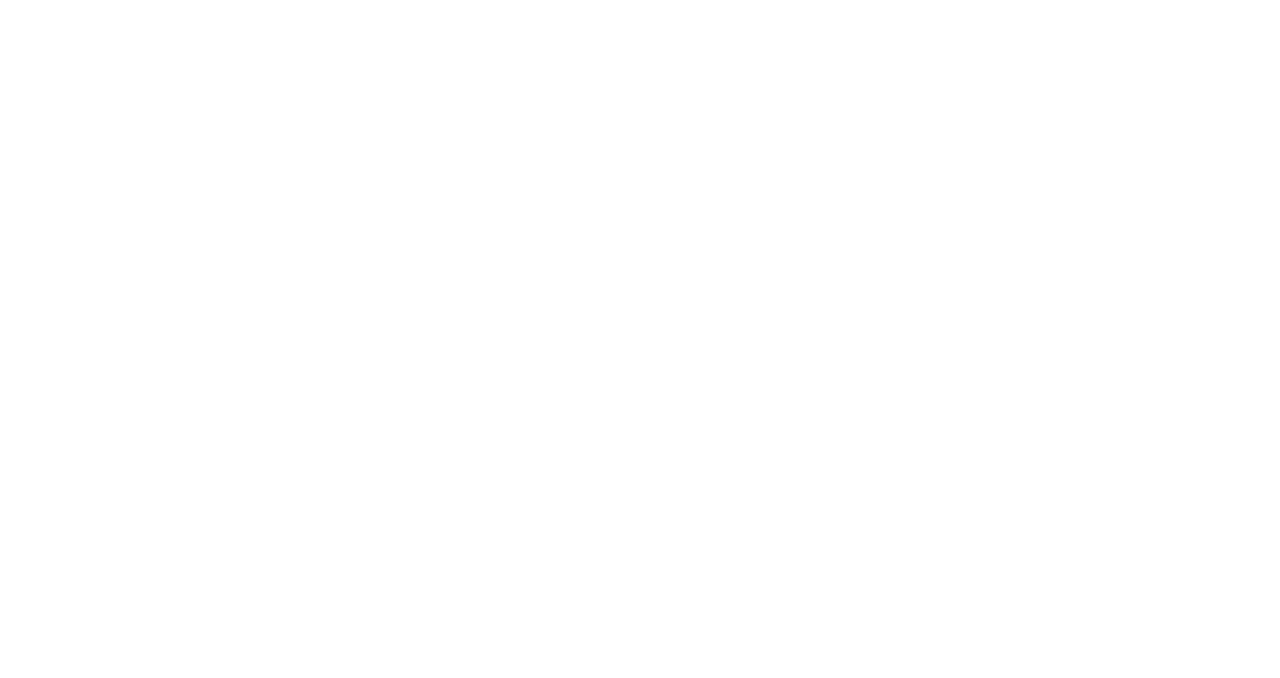
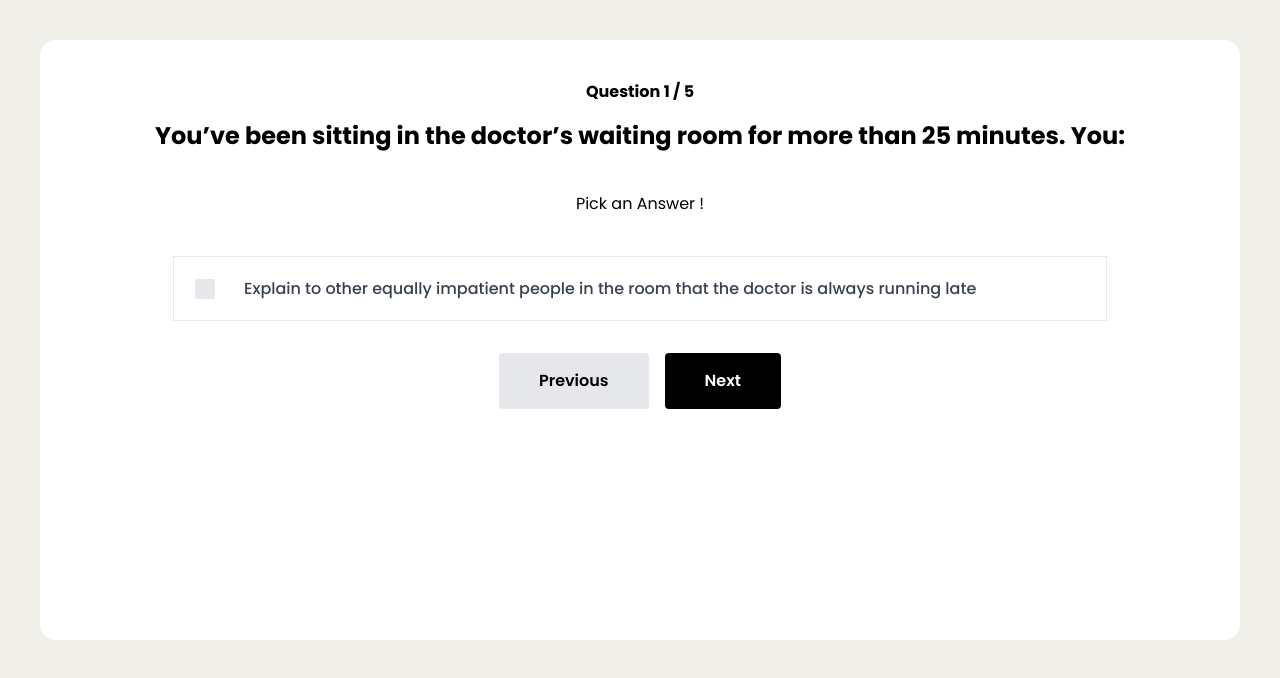
Before and after one commit to Nunyaklah/whoami, a Vue app: page /personality in a window 1280 px wide. Before the commit this address had no page. Shown: the top 678 px of the page. Built offline with nearby package versions, Linux system fonts and the light colour scheme.

Commit message:
personality page

```diff
--- a/src/router/index.js
+++ b/src/router/index.js
@@ -7,14 +7,11 @@
     name: 'Home',
     component: Home
   },
-  // {
-  //   path: '/about',
-  //   name: 'About',
-  //   // route level code-splitting
-  //   // this generates a separate chunk (about.[hash].js) for this route
-  //   // which is lazy-loaded when the route is visited.
-  //   component: () => import(/* webpackChunkName: "about" */ '../views/About.vue')
-  // }
+  {
+    path: '/personality',
+    name: 'Personality',
+    component: () => import('../views/Personality.vue')
+  }
 ]
 
 const router = createRouter({
--- a/src/views/Home.vue
+++ b/src/views/Home.vue
@@ -1,6 +1,6 @@
 <template>
   <div class="home font-poppins bg-background-color h-screen">
-    <div class="grid grid-cols-2 m-auto content-center gap-3 p-10 items-center">
+    <div class="grid grid-cols-2 m-auto content-center gap-3 p-14 items-center">
       <div class="">
         <div class="">
           <p class="mb-2">- Get to know yourself</p>
@@ -18,16 +18,16 @@
           </p>
         </div>
         <div class="mt-8">
-          <button
-            class="bg-white text-black font-semibold py-4 px-10 rounded"
-          >
+          <button class="bg-white text-black font-semibold py-4 px-10 rounded">
             How it Works
           </button>
+          <router-link to="/personality">
             <button
               class="bg-black text-white font-semibold py-4 px-10 rounded ml-4"
             >
               Start Personality Test !
             </button>
+          </router-link>
         </div>
       </div>
       <div>
--- /dev/null
+++ b/src/views/Personality.vue
@@ -0,0 +1,63 @@
+<template>
+  <div
+    class="font-poppins bg-background-color h-screen text-center p-10 m-auto"
+  >
+    <div class="m-auto bg-white h-5/6 p-10 rounded-2xl">
+      <div>
+        <p class="font-bold text-orange-300">Question 1 / 5</p>
+        <h3 class="font-bold text-2xl mt-4">
+          You’ve been sitting in the doctor’s waiting room for more than 25
+          minutes. You:
+        </h3>
+      </div>
+      <div class="mt-10">
+        Pick an Answer !
+
+        <div class="w-5/6 m-auto pt-10">
+          <table class="w-full whitespace-nowrap">
+            <tbody>
+              <tr
+                tabindex="0"
+                class="focus:outline-none h-16 border border-gray-200 dark:border-gray-600 rounded"
+              >
+                <td>
+                  <div class="ml-5">
+                    <div
+                      class="bg-gray-200 dark:bg-gray-800 rounded-sm w-5 h-5 flex flex-shrink-0 justify-center items-center relative"
+                    >
+                      <input
+                        type="radio"
+                        class="focus:opacity-100 radio opacity-0 absolute cursor-pointer w-full h-full"
+                      />
+                    </div>
+                  </div>
+                </td>
+                <td class="">
+                  <div class="flex items-center pl-5">
+                    <p
+                      class="text-base font-medium leading-none text-gray-700 dark:text-white mr-2"
+                    >
+                      Explain to other equally impatient people in the room that the doctor is always running late
+                    </p>
+                  </div>
+                </td>
+              </tr>
+            </tbody>
+          </table>
+        </div>
+      </div>
+      <div class="mt-8">
+          <button class="bg-gray-200 text-black font-semibold py-4 px-10 rounded">
+            Previous
+          </button>
+          <router-link to="/personality">
+            <button
+              class="bg-black text-white font-semibold py-4 px-10 rounded ml-4"
+            >
+              Next
+            </button>
+          </router-link>
+        </div>
+    </div>
+  </div>
+</template>
```
Lines whose indentation alone changed are shown as unchanged.
